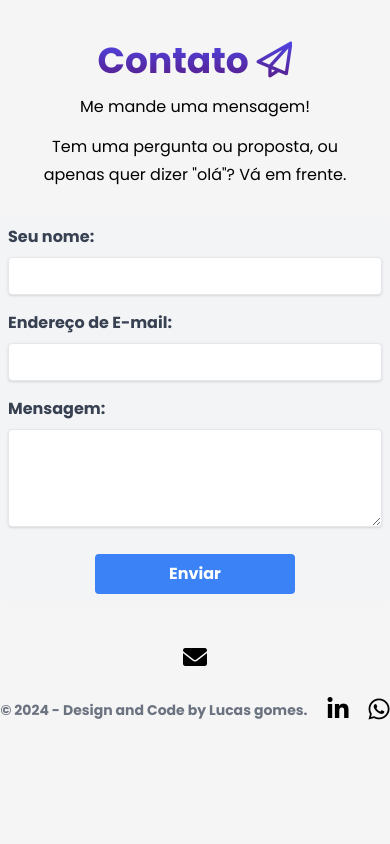
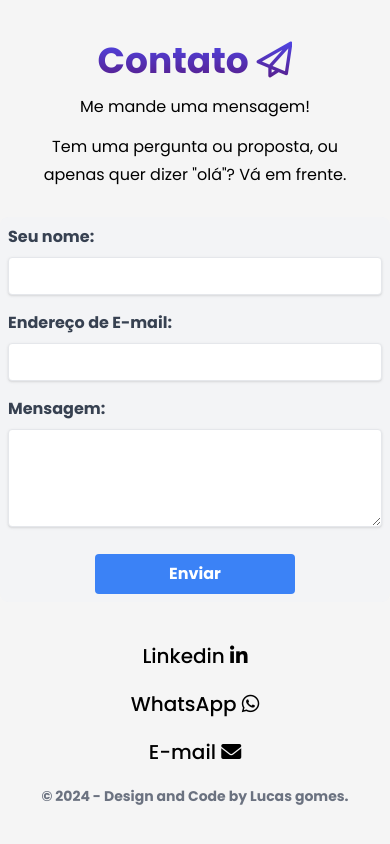
Before and after one commit to lucasgomesdacruz/ChallengePortfolio, a website: page index.html in a window 390 px wide. Shown: the part 4238-5082 px from the top of the page. Before the commit the page ends 5004 px from the top, so only its background shows below. Drawn offline with Linux system fonts and the light colour scheme.

Commit message:
ajustando responsividade do footer

```diff
--- a/index.html
+++ b/index.html
@@ -340,6 +340,7 @@
                 </div>
                 <div class="flex justify-center mt-5">
                     <button
+                        aria-label="Enviar E-mail para Lucas"
                         type="submit" class="w-[200px] bg-blue-500 hover:bg-blue-700 text-white font-bold py-2 px-4 rounded focus:outline-none transition-all">
                         Enviar
                     </button>
@@ -348,19 +349,21 @@
         </div>
     </section>
     <footer class="max-w-7xl m-auto">
-        <div class="w-full flex justify-center items-center flex-wrap-reverse lg:gap-3 gap-5 pt-10 pb-10">
-            <p class="font-bold lg:text-xl md:text-xl text-sm text-gray-500">
+        <div class="w-full flex justify-center items-center flex-wrap-reverse gap-5 pt-10 pb-10">
+            <p class="w-full text-center font-bold lg:text-xl md:text-xl text-sm text-gray-500">
                 © 2024 - Design and Code by Lucas gomes.
             </p>
-            <a class="hover:text-purple-900 text-2xl" href="https://github.com/lucasgomesdacruz" target="_blank" rel="noopener noreferrer" aria-label="Visitar LinkedIn de Lucas">
-                <i class="fab fa-linkedin-in"></i>
-            </a>
-            <a class="hover:text-purple-900 text-2xl" href="https://wa.me/5521992117045" target="_blank" rel="noopener noreferrer" aria-label="Enviar mensagem para WhatsApp">
-                <i class="fab fa-whatsapp"></i>
-            </a>
-            <a class="hover:text-purple-900 text-2xl" href="mailto:lucaass1997@gmail.com" target="_blank" rel="noopener noreferrer" aria-label="Enviar E-mail para Lucas" >
-                <i class="fas fa-envelope"></i>
-            </a>
+            <div class="flex justify-center items-center lg:flex-row md:flex-row flex-col font-medium gap-5">
+                <a class="hover:text-purple-900 text-xl" href="https://github.com/lucasgomesdacruz" target="_blank" rel="noopener noreferrer" aria-label="Visitar LinkedIn de Lucas">
+                    Linkedin <i class="fab fa-linkedin-in"></i>
+                </a>
+                <a class="hover:text-purple-900 text-xl" href="https://wa.me/5521992117045" target="_blank" rel="noopener noreferrer" aria-label="Enviar mensagem para WhatsApp">
+                    WhatsApp <i class="fab fa-whatsapp"></i>
+                </a>
+                <a class="hover:text-purple-900 text-xl" href="mailto:lucaass1997@gmail.com" target="_blank" rel="noopener noreferrer" aria-label="Enviar E-mail para Lucas" >
+                    E-mail <i class="fas fa-envelope"></i>
+                </a>
+            </div>
         </div>
     </footer>
 </body>
```
Also changed, not shown: styles/output.css.
